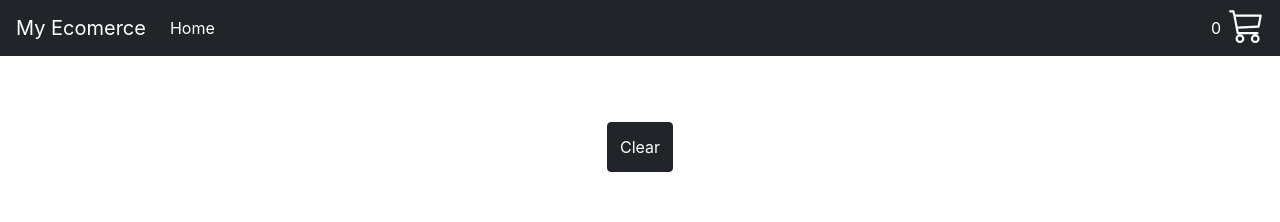
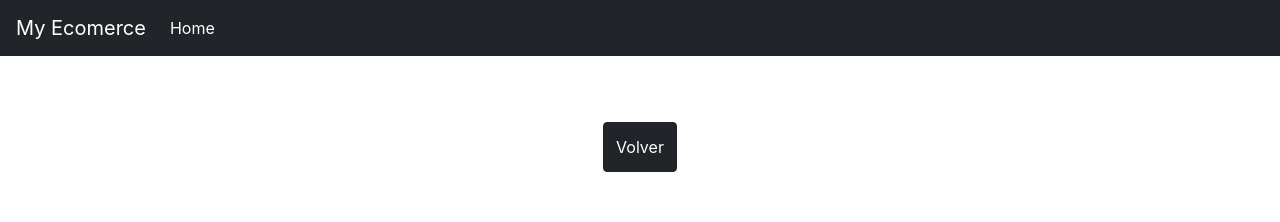
Before and after one commit to Enrique-N/My-Ecomerce, a React (Create React App) app: page /cart in a window 1280 px wide. Shown: the top 222 px of the page. Built offline with nearby package versions, Linux system fonts and the light colour scheme; no server answers.

Commit message:
Rendering update

```diff
--- a/src/Components/CartContainer/Cartcontainer.js
+++ b/src/Components/CartContainer/Cartcontainer.js
@@ -1,4 +1,5 @@
 import React, { useContext } from 'react'
+import { Link } from 'react-router-dom';
 import { CartContext } from '../../CartContext';
 import CartItems from "../CartItems/CartItems";
 
@@ -15,9 +16,16 @@
         <div>
             <CartItems />
             <div className="d-flex justify-content-center my-3 fs-4" style={{ marginLeft: "35%" }}>Total: ${totalPrice}</div>
-            <div className="d-flex justify-content-center" style={{ margin: "70px 0" }}>
-                <button type="button" className="btn btn-dark " style={{ height: "50px" }} onClick={Clear}>Clear</button>
-            </div>
+            {cartItems.length == 0
+                ? <div className="d-flex justify-content-center" style={{ margin: "70px 0" }}>
+                    <Link to="/">
+                        <button type="button" className="btn btn-dark " style={{ height: "50px" }}>Volver</button>
+                    </Link>
+                </div>
+                : <div className="d-flex justify-content-center" style={{ margin: "70px 0" }}>
+                    <button type="button" className="btn btn-dark " style={{ height: "50px" }} onClick={Clear}>Clear</button>
+                </div>
+            }
         </div>
 
     )
--- a/src/Components/CartWidget/CartWidget.js
+++ b/src/Components/CartWidget/CartWidget.js
@@ -10,9 +10,13 @@
         return acc + item.cantidad;
     }, 0)
 
+
+
     return (
         <>
-            <div className="d-flex justify-content-center">
+            {cartItems.length == 0
+                ? null
+                : <div className="d-flex justify-content-center">
                     <div style={{ color: 'white' }} className="m-2">{totalItems}</div>
                     <Link to="/cart">
                         <svg xmlns="http://www.w3.org/2000/svg" width="35" height="35" fill="currentColor" className="bi bi-cart3" viewBox="0 0 16 16" color="white">
@@ -20,6 +24,7 @@
                         </svg>
                     </Link>
                 </div>
+            }
         </>
     )
 }
```
Lines whose indentation alone changed are shown as unchanged.
